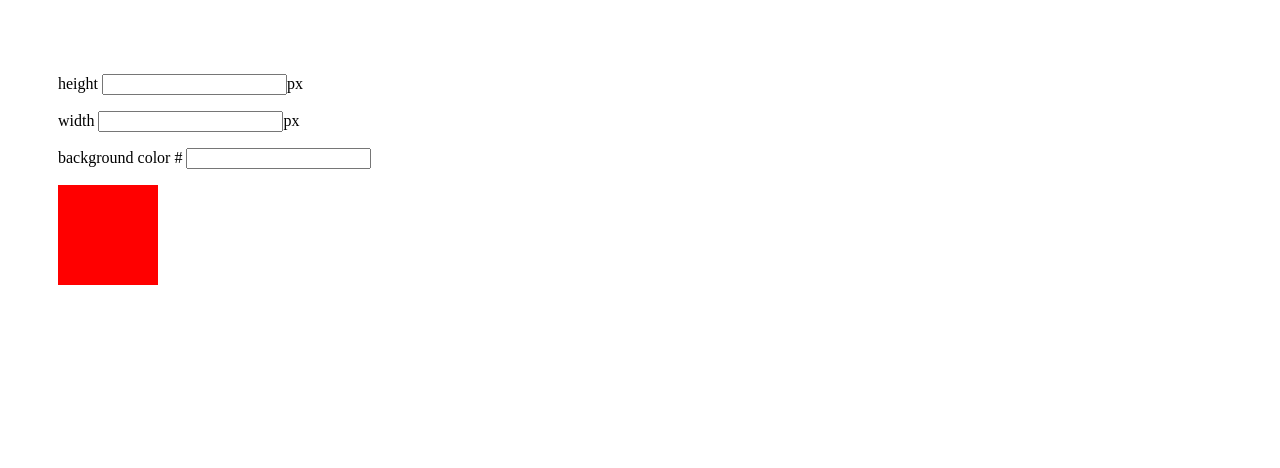
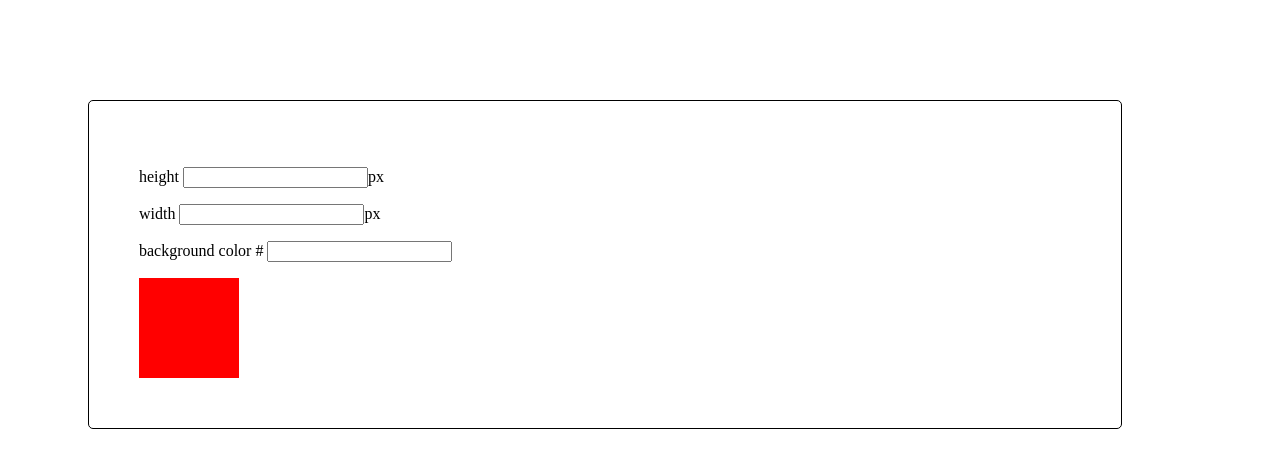
Before and after one commit to cjsmith37/AME220Fall2016, a plain HTML site: page Assignment1.html in a window 1280 px wide. Drawn offline with nearby package versions, Linux system fonts and the light colour scheme.

Commit message:
Update Assignment1.html

```diff
--- a/Assignment1.html
+++ b/Assignment1.html
@@ -22,8 +22,12 @@ function inputChanged(){
 
 <style>
    div.one {
-    border: 50% 1px solid black;
+    border: 1px solid black;
     border-radius: 5px;
+    margin-top: 100px;
+    margin-bottom: 100px;
+    margin-right: 150px;
+    margin-left: 80px;
     padding: 50px;
 }
 </style>
```
